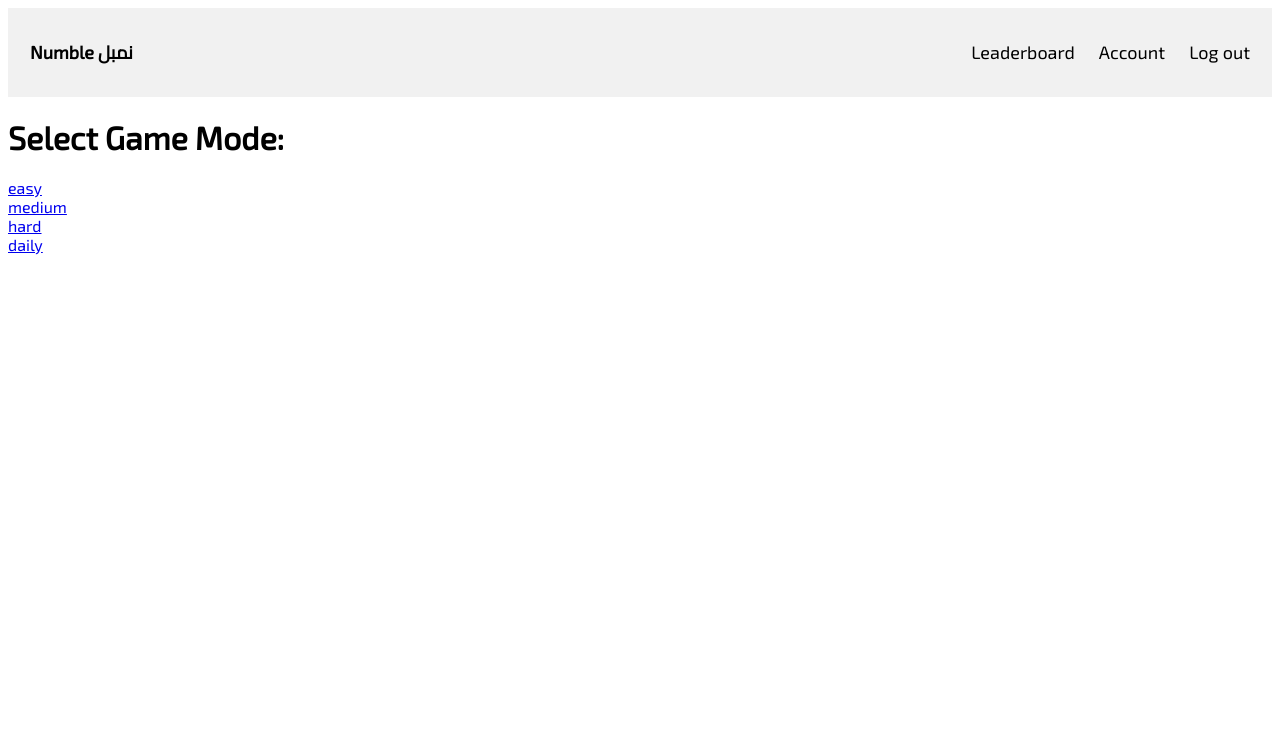
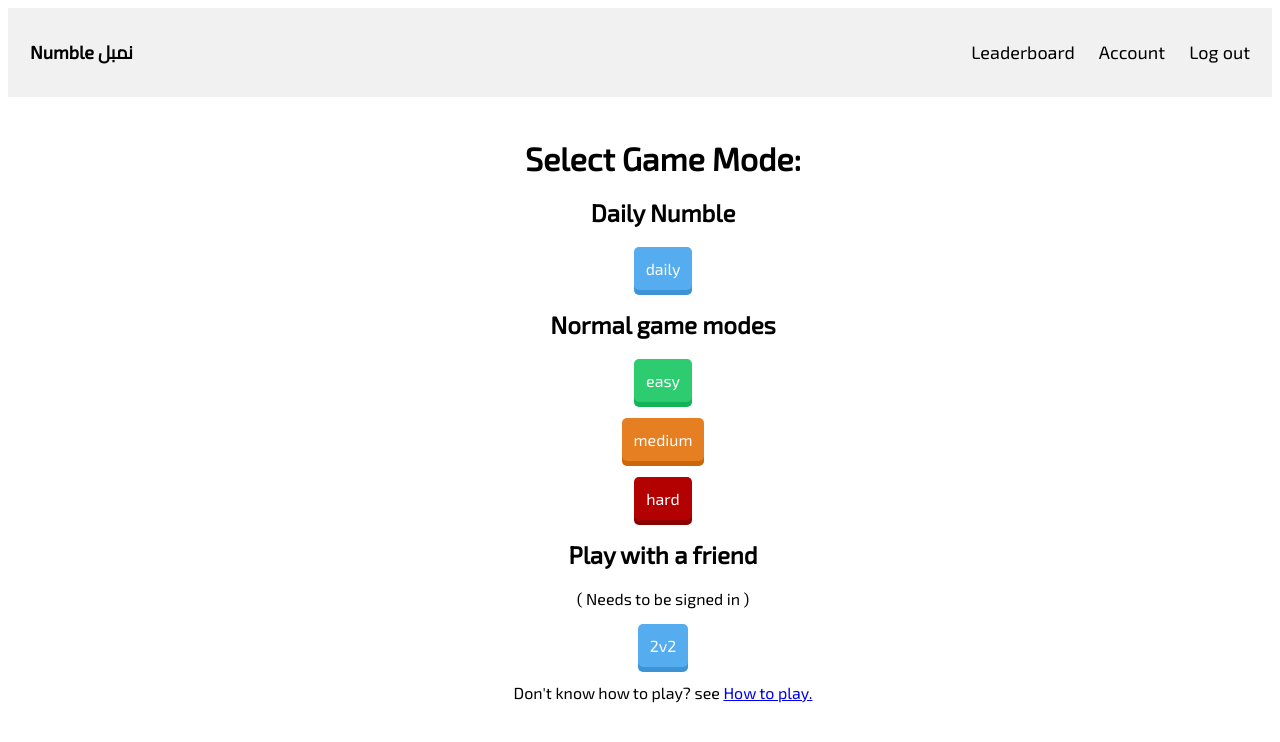
Before and after one commit to jadrsamara/numble, a Django app: page /play/ in a window 1280 px wide. Shown: the top 742 px of the page. Run offline with Django 5.2, Linux system fonts and the light colour scheme; the visitor is signed in with stand-in values (Sample User, id 1).

Commit message:
visual updates

```diff
--- a/numble/play/templates/play/play.html
+++ b/numble/play/templates/play/play.html
@@ -1,17 +1,30 @@
 {% extends "./base.html" %}
 {% block content %}
+{% load static %}
+<link rel="stylesheet" href="{% static 'play/css/game.css' %}">
+
+<div class="wrapper">
+    <div class="wrapped">
+
+        <h1>Select Game Mode:</h1>
+
+        <h2>Daily Numble</h2>
+
+        <p><a class="btn blue" style="padding: 12px; margin: 0px;" href="{% url 'play:game_view' 'daily' %}">daily</a></p>
+
+        <h2>Normal game modes</h2>
+        <p><a class="btn green" style="padding: 12px; margin: 0px;" href="{% url 'play:game_view' 'easy' %}">easy</a></p>
+        <p><a class="btn orange" style="padding: 12px; margin: 0px;" href="{% url 'play:game_view' 'medium' %}">medium</a></p>
+        <p><a class="btn red" style="padding: 12px; margin: 0px;" href="{% url 'play:game_view' 'hard' %}">hard</a></p>
+        <h2>Play with a friend</h2>
+        <p>( Needs to be signed in )</p>
+
+        <p><a class="btn blue" style="padding: 12px; margin: 0px;" href="{% url 'play:game_view' '2v2' %}">2v2</a></p>
 
 
-<h1>Select Game Mode:</h1>
+        <p>Don't know how to play? see <a href="{% url 'play:game_by_id_view' 'easy' 107 %}">How to play.</a>
 
-<a href="{% url 'play:game_view' 'easy' %}">easy</a>
-<br>
-<a href="{% url 'play:game_view' 'medium' %}">medium</a>
-<br>
-<a href="{% url 'play:game_view' 'hard' %}">hard</a>
-<br>
-<a href="#">daily</a>
-<!-- <a href="{% url 'play:game_view' 'daily' %}">daily</a> -->
-
+    </div>
+</div>
 
 {% endblock %}
--- a/numble/play/urls.py
+++ b/numble/play/urls.py
@@ -14,10 +14,10 @@ urlpatterns = [
     # --- User paths ---
 
     # path("user/", views.user, name="user"),
-    # path("user/<int:user_id>/", views.user_profile, name="user_profile"),
+    # path("user/<slug:game_mode>/", views.user_profile, name="user_profile"),
 
-    # path("user/<int:user_id>/update", views.play_view, name="play_view"),
-    # path("user/<int:user_id>/update/done/", views.play_view, name="play_view"),
+    # path("user/<slug:game_mode>/update", views.play_view, name="play_view"),
+    # path("user/<slug:game_mode>/update/done/", views.play_view, name="play_view"),
 
     path("signup/", views.signup_view, name="signup_view"),
     path("signup/done/", views.signup_done_view, name="signup_done_view"),
--- a/numble/play/views.py
+++ b/numble/play/views.py
@@ -7,6 +7,7 @@ from django.contrib.auth import authenticate, login, logout
 from django.contrib.auth.decorators import login_required
 from django.utils import timezone
 
+import os
 import hashlib
 import random
 import datetime
@@ -16,6 +17,8 @@ from .models import Game
 
 base_template = "play/index.html"
 base_reverse = "play:index"
+
+GAME_TRIES_LIMIT = 7
 
 
 
@@ -142,7 +145,7 @@ def logout_view(request):
 # --- App Views ---
 
 
-@login_required(login_url='/login/')
+# @login_required(login_url='/login/')
 def play_view(request):
 
     template_name = "play/play.html"
@@ -184,20 +187,29 @@ def complete_game(game, number_of_tries, tries):
     game.save()
 
 
-@login_required(login_url='/login/')
+def get_user_from_request(request) -> User:
+    if request.user.is_anonymous:
+        return User.objects.get(username='Anonymous')
+    else:
+        return request.user
+
+
+# @login_required(login_url='/login/')
 def game_view(request, game_mode):
     """
     Creates a new game if user has no current games
     Redirects to the new / unfinished game
     """
 
-    if game_mode not in ['easy', 'medium', 'hard', 'daily']:
+    if game_mode not in ['easy', 'medium', 'hard', 'daily', '2v2']:
         return HttpResponseNotFound()
 
-    game = Game.objects.filter(user=request.user, game_completed=False, game_mode=game_mode).first()
+    user = get_user_from_request(request)
+
+    game = Game.objects.filter(user=user, game_completed=False, game_mode=game_mode).first()
     if game == None:
         game = Game.objects.create_game(
-            user = request.user,
+            user = user,
             game_mode = game_mode,
             number = get_a_new_game_number(game_mode)
         )
@@ -207,16 +219,21 @@ def game_view(request, game_mode):
     return HttpResponseRedirect(reverse("play:game_by_id_view", kwargs={"game_mode":game_mode, "game_id":game_id}))
 
 
-@login_required(login_url='/login/')
+# @login_required(login_url='/login/')
 def game_by_id_view(request, game_mode, game_id):
 
-    game = Game.objects.filter(pk=game_id, user=request.user, game_mode=game_mode).first()
+    game = Game.objects.filter(pk=game_id, game_completed=True, game_mode=game_mode).first()
+
+    user = get_user_from_request(request)
+
+    if game == None:
+        game = Game.objects.filter(pk=game_id, user=user, game_mode=game_mode).first()
 
     if game == None:
         return HttpResponseNotFound()
 
     tries = []
-    for i in range(1, 10 + 1):
+    for i in range(1, GAME_TRIES_LIMIT + 1):
         game_try = game.tries.get(f"try{i}")
         if game_try is None:
             break
@@ -231,16 +248,20 @@ def game_by_id_view(request, game_mode, game_id):
             "game_tries": tries,
             "game_tries_range": range(len(tries)),
             "game_mode_range": range(len(get_a_new_game_number(game_mode))),
+            "game_mode_len": len(get_a_new_game_number(game_mode)),
+            "GAME_TRIES_LIMIT": GAME_TRIES_LIMIT,
             "game": game
         },
     )
 
 
-@login_required(login_url='/login/')
+# @login_required(login_url='/login/')
 @require_http_methods(["POST"])
 def game_submit_view(request, game_mode, game_id):
 
-    game = Game.objects.filter(pk=game_id, user=request.user, game_mode=game_mode).first()
+    user = get_user_from_request(request)
+
+    game = Game.objects.filter(pk=game_id, user=user, game_mode=game_mode).first()
 
     if game == None:
         return HttpResponseNotFound()
--- a/numble/static/play/css/game.css
+++ b/numble/static/play/css/game.css
@@ -70,9 +70,20 @@
     background-color: lightgrey;
 }
 
+.red {
+    background-color: #b30000;
+    box-shadow: 0px 5px 0px 0px darkred;
+}
+
+.red:hover {
+    background-color: lightcoral;
+}
+
 .None {
     color: black;
 }
+
+/* Numbers */
 
 .numbers-row {
     display: flex;
--- a/numble/static/play/css/style.css
+++ b/numble/static/play/css/style.css
@@ -67,7 +67,32 @@
   display: block;
 }
 
+.index-logo {
+  width: 17vw;
+}
+
+.wrapper {
+  width: 80%;
+  position: relative;
+}
+
+.wrapped {
+  position: absolute;
+  top: 80%;
+  left: 50%;
+  margin-top: 2%;
+  text-align: center;
+}
+
+li {
+  text-align: left;
+}
+
 @media only screen and (max-width: 600px) {
+
+  .index-logo {
+    width: 40vw;
+  }
 
   .active {
     visibility: visible;
```
Also changed, not shown: other parts of numble/static/play/css/game.css (+41 -3 lines), numble/play/templates/play/game.html (+33 -2 lines), numble/play/templates/play/index.html (+16 -8 lines).
